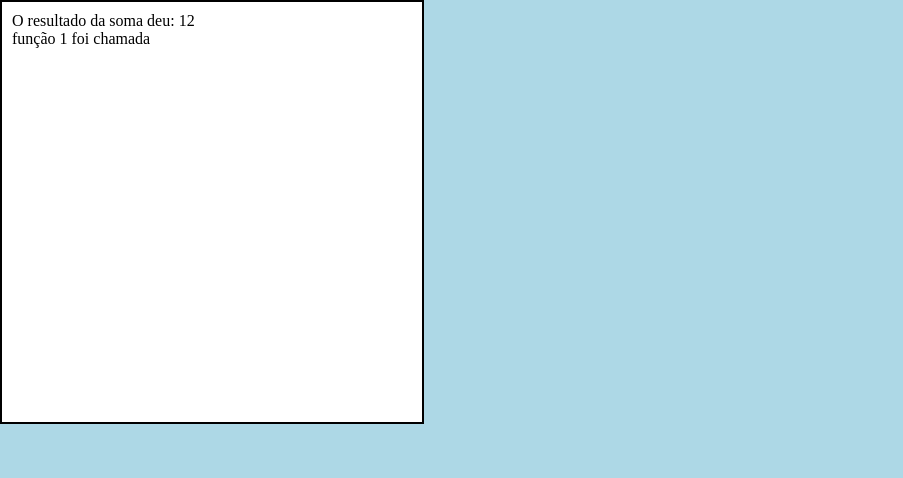
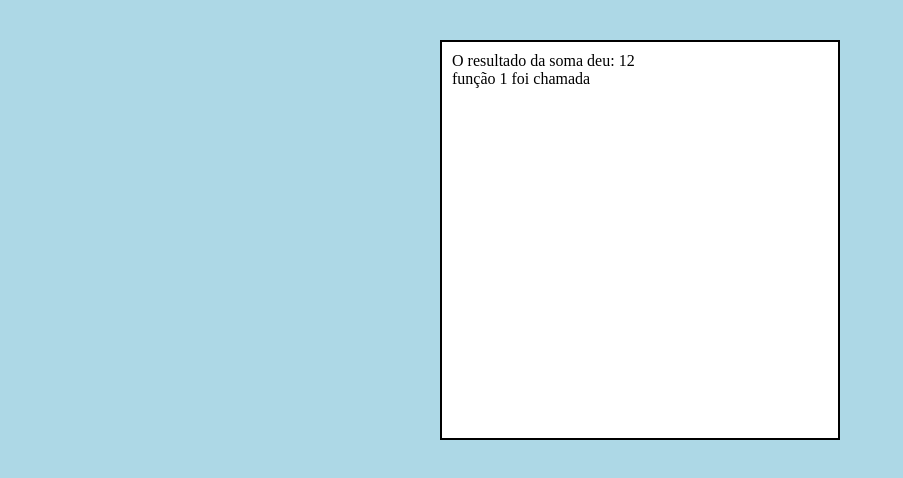
Before and after one commit to Daniel-sena-dev/JavaScript---Estudos, a plain HTML site: page JavaScript -- funcoes/aula01/index.html in a window 1280 px wide. Shown: the whole page, without its empty margins (0-903 px from the left). Drawn offline with Linux system fonts and the light colour scheme.

Commit message:
revisao JS 01/09

```diff
--- a/JavaScript -- funcoes/aula01/style.css
+++ b/JavaScript -- funcoes/aula01/style.css
@@ -1,9 +1,12 @@
 *{
     padding: 0;
     margin: 0;
+    box-sizing: border-box;
 }
 
 body{
+    width: 100vw;
+    height: 100vh;
     background-color: lightblue;
     align-items: center;
 }
@@ -14,5 +17,6 @@ main{
     width: 400px;
     height: 400px;
     padding: 10px;
-
+    margin: auto;
+    margin-top: 40px;
 }
--- /dev/null
+++ b/JavaScript -- funcoes/aula02/estilo/style.css
@@ -0,0 +1,56 @@
+*{
+    margin: 0;
+    padding: 0;
+    box-sizing: border-box;
+}
+
+body{
+    width: 100vw;
+    height: 100vh;
+    background-color: lightblue;
+    align-items: center;
+}
+
+main{
+    text-align: center;
+    margin: auto;
+    background-color: white;
+    width: 400px;
+    height: 400px;
+    margin-top: 20px;
+    padding: 10px;
+    border: 1px solid black;
+    border-radius: 10px;
+    box-shadow: 2px 2px 0 rgba(0, 0, 0, 0.555);
+}
+
+main > h1{
+    padding-bottom: 10px;
+
+}
+
+#saida{
+    width: 10px;
+    height: 10px;
+    margin: auto;
+    margin-bottom: 10px;
+}
+
+.caixa{
+    margin-bottom: 5px;
+}
+
+#botao{
+    background-color: lightblue;
+    border: 1px solid rgb(79, 98, 104);
+    cursor: pointer;
+    padding: 10px;
+    margin-top: 20px;
+    border-radius: 10px;
+    box-shadow: 2px 2px 0 rgba(0, 0, 0, 0.178);
+}
+
+#botao:hover{
+    transition: 0.8s;
+    background-color: rgb(110, 136, 146);
+}
```
Also changed, not shown: JavaScript -- funcoes/aula02/aula02.js (added, +16 -0 lines), JavaScript -- funcoes/aula02/index.html (added, +26 -0 lines).
